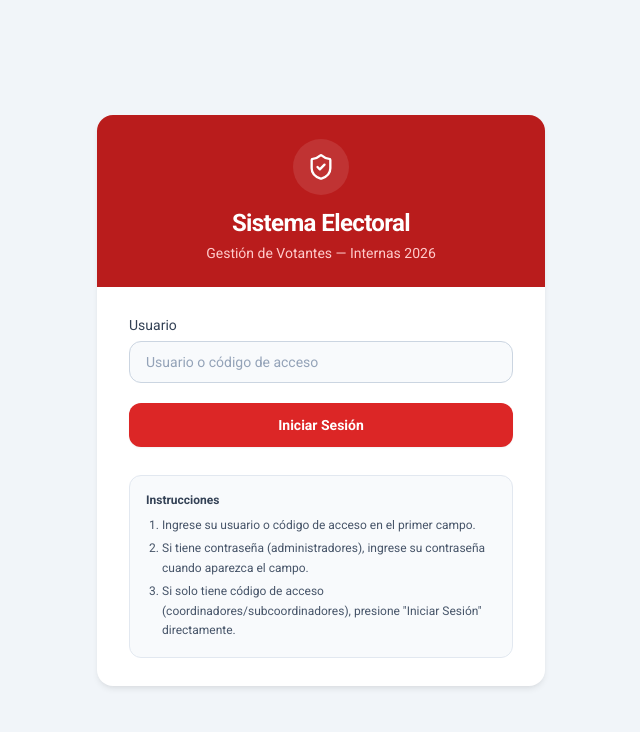
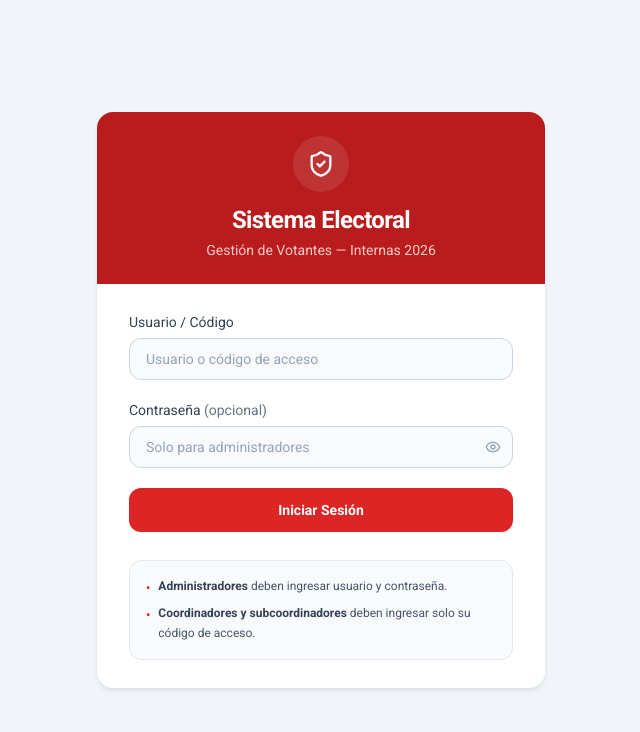
Before and after one commit to denisramosesti-ung/sistema-electoral, a React (Vite) app: page / in a window 1280 px wide. Shown: the top 732 px of the page, without its empty margins (319-959 px from the left). Built offline with nearby package versions, Linux system fonts and the light colour scheme; no server answers.

Commit message:
feat: make login form fields always visible
Improve UX with clear instructions for both fields and optional label.

```diff
--- a/src/App.jsx
+++ b/src/App.jsx
@@ -190,13 +190,13 @@ const App = () => {
 
           {/* Form */}
           <div className="px-8 py-7 space-y-5">
-            {/* Username */}
+            {/* Usuario / Código */}
             <div>
               <label
                 htmlFor="loginUsername"
                 className="block text-sm font-medium text-slate-700 mb-1.5"
               >
-                Usuario
+                Usuario / Código
               </label>
               <input
                 id="loginUsername"
@@ -210,14 +210,13 @@ const App = () => {
               />
             </div>
 
-            {/* Password - conditional */}
-            {loginUsername && (
-              <div className="animate-fade-in">
+            {/* Contraseña (opcional) - siempre visible */}
+            <div>
               <label
                 htmlFor="loginPass"
                 className="block text-sm font-medium text-slate-700 mb-1.5"
               >
-                  Contraseña
+                Contraseña <span className="text-slate-500 font-normal">(opcional)</span>
               </label>
               <div className="relative">
                 <input
@@ -227,7 +226,7 @@ const App = () => {
                   onChange={(e) => setLoginPass(e.target.value)}
                   onKeyDown={handleKeyDown}
                   className="w-full px-4 py-2.5 pr-11 text-sm border border-slate-300 rounded-xl focus:outline-none focus:ring-2 focus:ring-brand-500 focus:border-transparent bg-slate-50 placeholder-slate-400"
-                    placeholder="Ingrese contraseña"
+                  placeholder="Solo para administradores"
                   autoComplete="current-password"
                 />
                 <button
@@ -244,7 +243,6 @@ const App = () => {
                 </button>
               </div>
             </div>
-            )}
 
             {/* Submit */}
             <button
@@ -265,13 +263,17 @@ const App = () => {
 
           {/* Footer note */}
           <div className="px-8 pb-7">
-            <div className="bg-slate-50 border border-slate-200 rounded-xl p-4 text-xs text-slate-600 space-y-1">
-              <p className="font-semibold text-slate-700 mb-2">Instrucciones</p>
-              <ol className="list-decimal ml-4 space-y-1 leading-relaxed">
-                <li>Ingrese su usuario o código de acceso en el primer campo.</li>
-                <li>Si tiene contraseña (administradores), ingrese su contraseña cuando aparezca el campo.</li>
-                <li>Si solo tiene código de acceso (coordinadores/subcoordinadores), presione "Iniciar Sesión" directamente.</li>
-              </ol>
+            <div className="bg-slate-50 border border-slate-200 rounded-xl p-4 text-xs text-slate-600">
+              <ul className="space-y-1.5 leading-relaxed">
+                <li className="flex items-start gap-2">
+                  <span className="text-brand-600 font-bold mt-0.5">•</span>
+                  <span><strong className="text-slate-700">Administradores</strong> deben ingresar usuario y contraseña.</span>
+                </li>
+                <li className="flex items-start gap-2">
+                  <span className="text-brand-600 font-bold mt-0.5">•</span>
+                  <span><strong className="text-slate-700">Coordinadores y subcoordinadores</strong> deben ingresar solo su código de acceso.</span>
+                </li>
+              </ul>
             </div>
           </div>
         </div>
```
Lines whose indentation alone changed are shown as unchanged.
